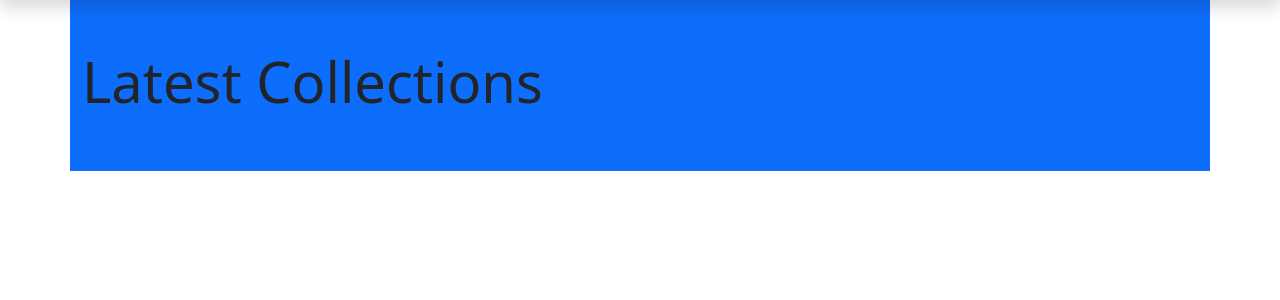
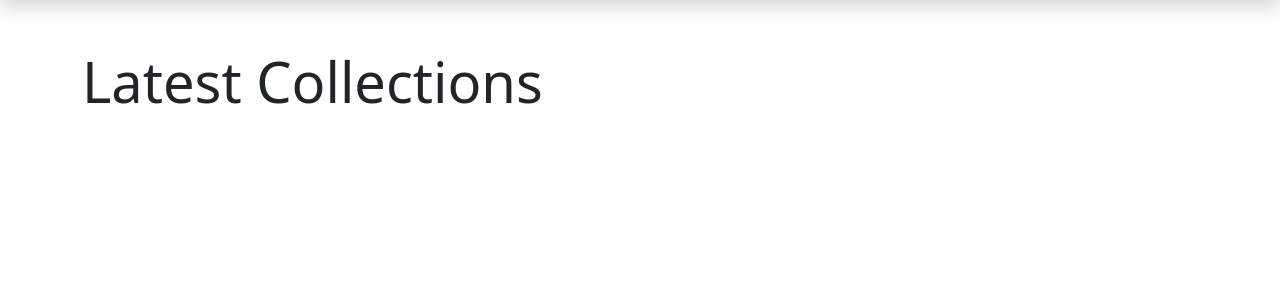
Before and after one commit to WilliamCorotan/db-library, a CodeIgniter app: page /database/ in a window 1280 px wide. Shown: the part 80-380 px from the top of the page. Run offline with CodeIgniter, Linux system fonts and the light colour scheme; data comes from the database, SQL or seed files in the repository; data that the repository does not hold is empty.

Commit message:
removed debugging screen

```diff
--- a/application/views/pages/index.php
+++ b/application/views/pages/index.php
@@ -1,4 +1,4 @@
-<section id="main-homepage" class="container bg-primary py-5">
+<section id="main-homepage" class="container py-5">
     <div>
         <h4 class="display-4 d-block"> Latest Collections</h4>
         <input type="hidden" id="page-number">
```
